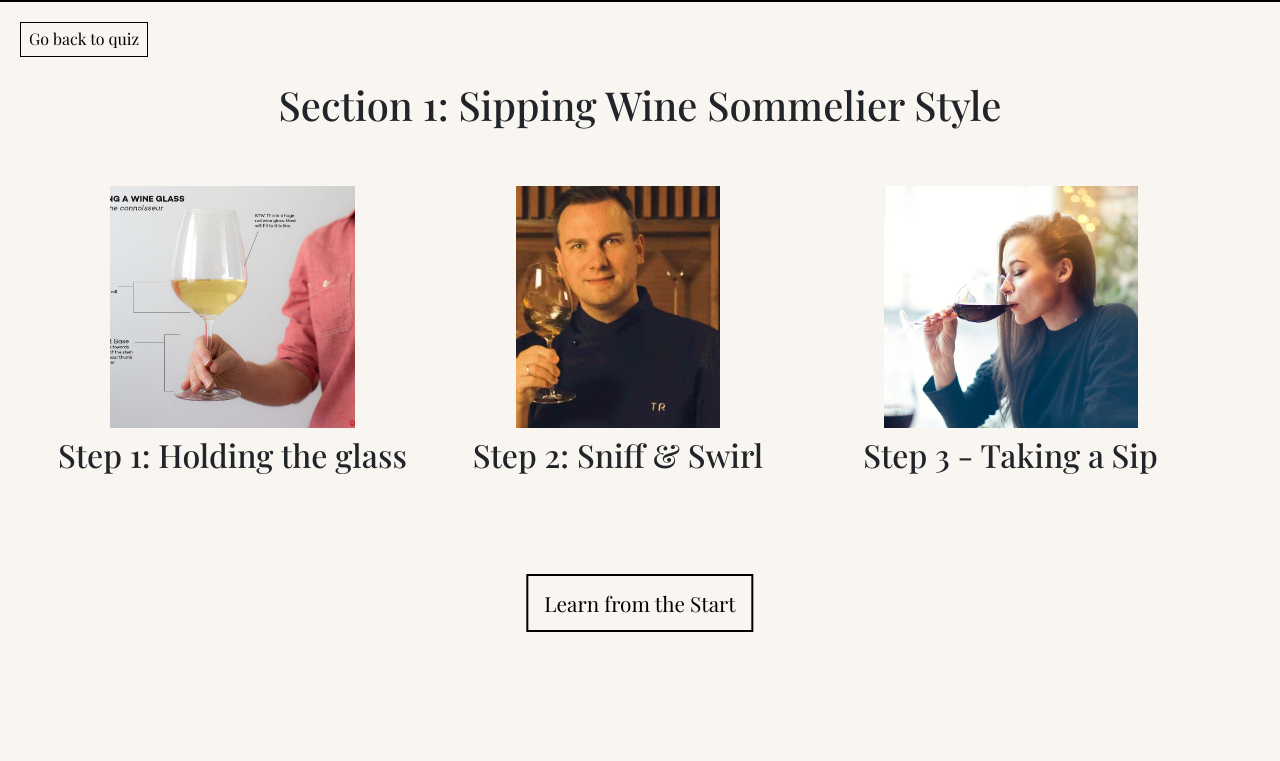
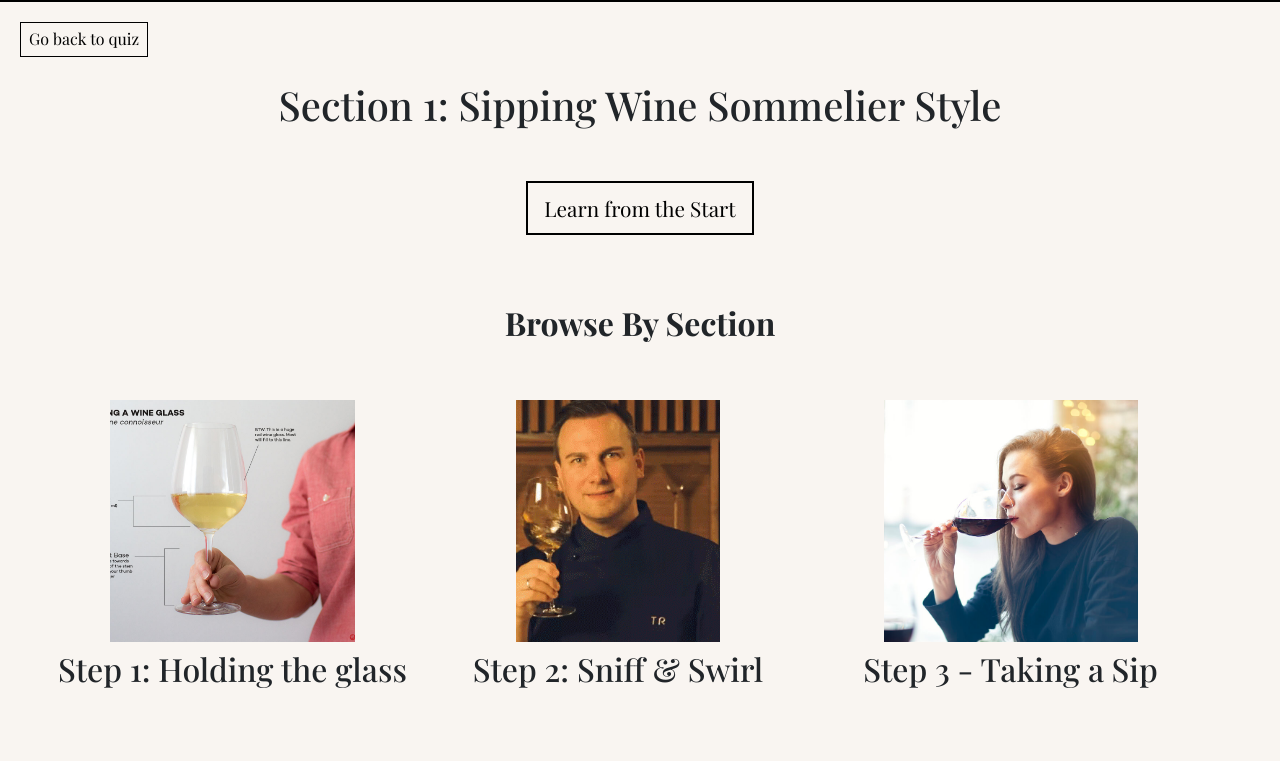
Before and after one commit to yukizhang17/UI_final_project, a Flask app: page /quiz/1/learn/section/1 in a window 1280 px wide. Shown: the part 104-865 px from the top of the page. Before the commit the page ends 736 px from the top, so only its background shows below. Run offline with Flask 2, Linux system fonts and the light colour scheme; some libraries are stand-ins or nearby versions.

Commit message:
Change button position for section home page accessed from quiz

```diff
--- a/templates/quiz/learn/section_home.html
+++ b/templates/quiz/learn/section_home.html
@@ -3,6 +3,26 @@
 {% block quizlearncontent %}
 <!-- Should be made dynamic -->
 <div class="section-home-page">
+  <h1 class="text-center pt-4">{{item.section_name}}</h1>
+  <div class="text-center mt-5 pt-3">
+    <a href="/quiz/{{quiz_id}}{{item.pages["1"].page_link}}" class="custom-btn btn-type-1">
+      Learn from the Start
+    </a>
+  </div>
+  <h2 class="text-center font-weight-bold section-browse-header">Browse By Section</h2>
+  <div class="row w-100 text-center section-home-row pb-5">
+    {% for i, page in item.pages.items() %}
+      {% if page.type != 'summary' and page.type != 'end' %}
+        <div class="page-card" onclick="window.location.href='/quiz/{{quiz_id}}{{page.page_link}}'">
+          <img class="section-home-image" src="{{page.image}}" alt="Holding a Wine Glass">
+          <h2>{{page.heading}}</h2>
+        </div>
+      {% endif %}
+    {% endfor %}
+  </div>
+</div>
+<!-- Should be made dynamic -->
+<!-- <div class="section-home-page">
   <h1 class="text-center pt-4">{{item.section_name}}</h1>
   <div class="row w-100 text-center section-home-row">
     {% for i, page in item.pages.items() %}
@@ -17,6 +37,6 @@
       Learn from the Start
     </a>
   </div>
-</div>
+</div> -->
 
 {% endblock %}
```
